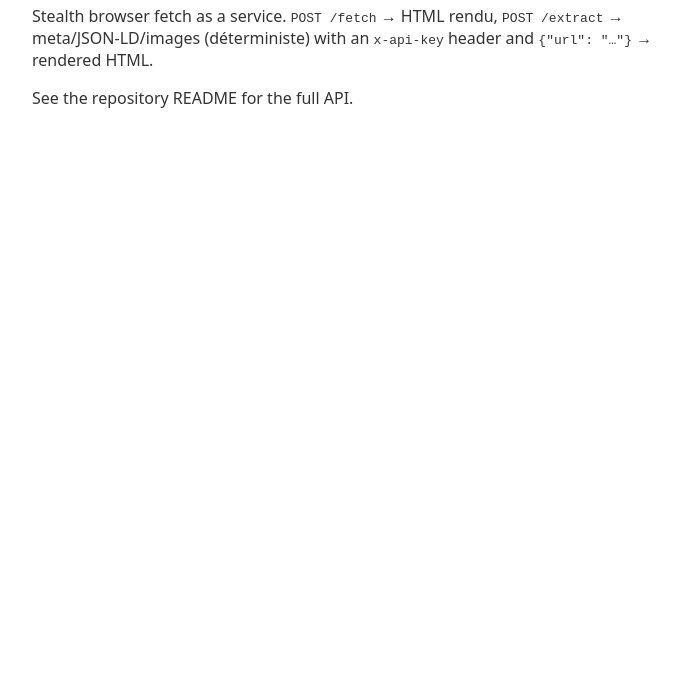
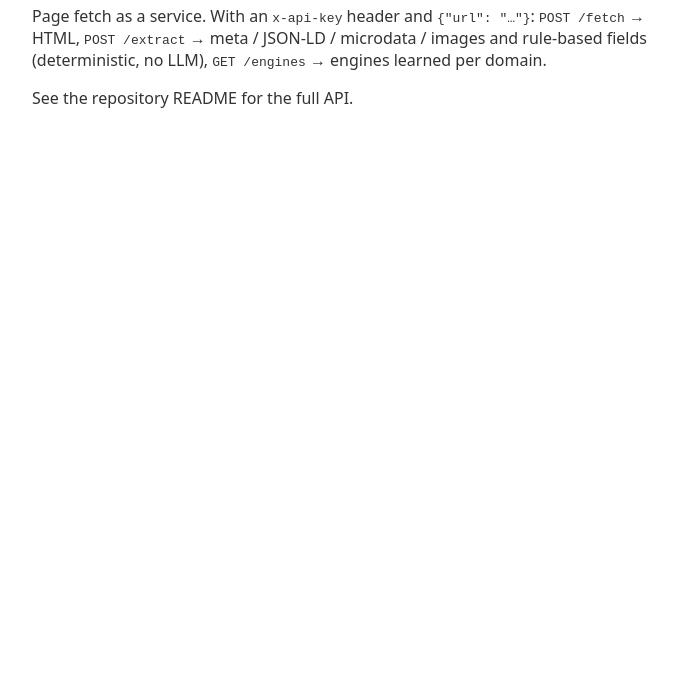
Before and after one commit to jolisdegats/goupil, a website: page public/index.html in a window 1280 px wide. Shown: the part 123-800 px from the top of the page, without its empty margins (288-967 px from the left). Drawn offline with Linux system fonts and the light colour scheme.

Commit message:
docs: bring the README up to date with cloak, engine memory and microdata (#1)
The README stopped at the 'managed' engine. Since then: the cloak engine
(which disproved the 'Expedia blocks all datacenter IPs' conclusion), the
per-domain engine memory and its /engines route, schema.org microdata
extraction, and regex rules bounded by 'until'. The /fetch docs still named
'browser' as the default engine.

Adds a short overview, a what-works-today table (Booking via social,
Expedia via cloak, no price yet), clarifies which env vars are goupil's own
key vs a paid third party, and describes the CI workflows. The landing page
and package description get the same refresh.


Claude-Session: https://claude.ai/code/session_01YamTpuct7LokWtgLUwLKsC

Co-authored-by: Claude <noreply@anthropic.com>

```diff
--- a/package.json
+++ b/package.json
@@ -3,7 +3,7 @@
   "version": "1.0.0",
   "private": true,
   "type": "module",
-  "description": "Stealth browser fetch as a service — POST a URL, get the rendered HTML back (Camoufox on Netlify Functions). App-agnostic.",
+  "description": "Page fetch as a service — POST a URL, get the HTML or deterministic structured extraction back (7 engines, learned per domain, on Netlify Functions). App-agnostic.",
   "scripts": {
     "prepare-browser": "npx camoufox-js fetch || true"
   },
--- a/public/index.html
+++ b/public/index.html
@@ -3,7 +3,8 @@
 <title>goupil</title>
 <body style="font-family: system-ui; max-width: 40rem; margin: 4rem auto; color: #333">
   <h1>🦊 goupil</h1>
-  <p>Stealth browser fetch as a service. <code>POST /fetch</code> → HTML rendu, <code>POST /extract</code> → meta/JSON-LD/images (déterministe) with an
-  <code>x-api-key</code> header and <code>{"url": "…"}</code> → rendered HTML.</p>
+  <p>Page fetch as a service. With an <code>x-api-key</code> header and <code>{"url": "…"}</code>:
+  <code>POST /fetch</code> → HTML, <code>POST /extract</code> → meta / JSON-LD / microdata / images
+  and rule-based fields (deterministic, no LLM), <code>GET /engines</code> → engines learned per domain.</p>
   <p>See the repository README for the full API.</p>
 </body>
```
Also changed, not shown: README.md.
